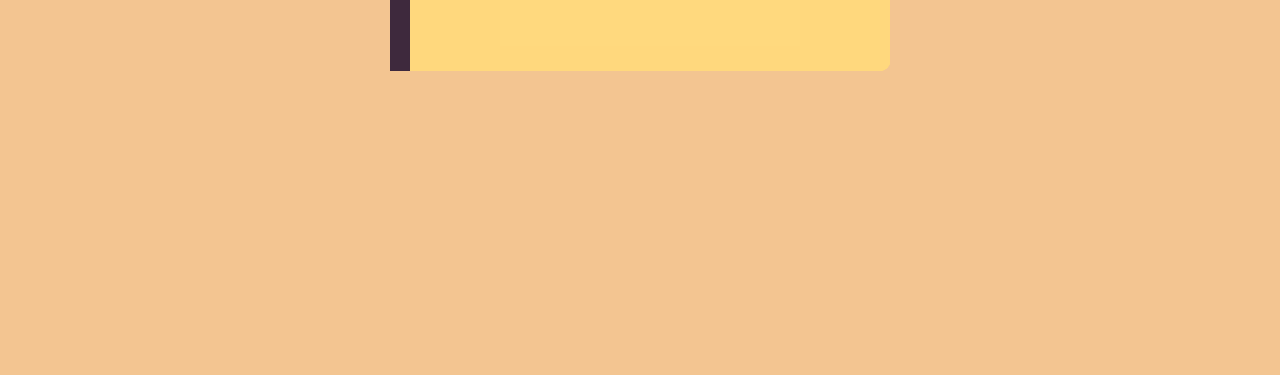
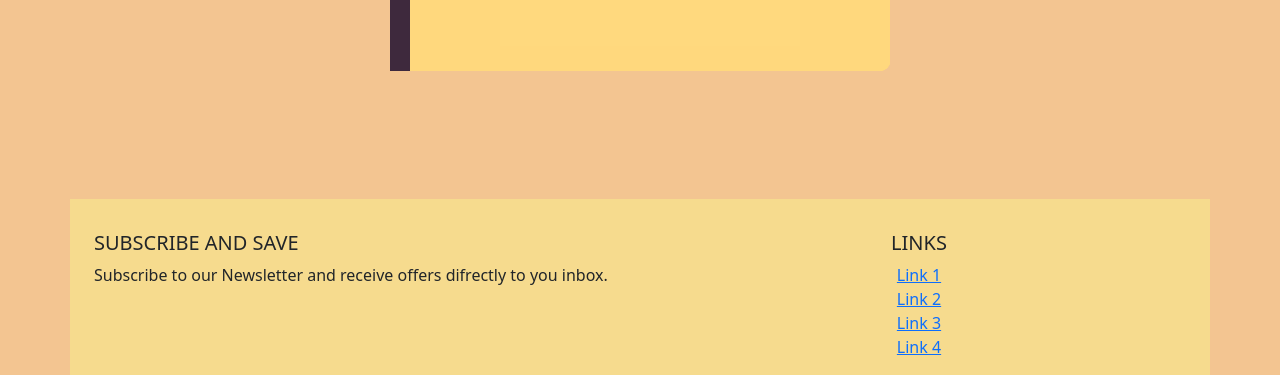
Before and after one commit to estevanconestoga/magic-cakes, a PHP site: page / in a window 1280 px wide. Shown: the part 432-807 px from the top of the page. Before the commit the page ends 503 px from the top, so only its background shows below. Run offline with PHP 8.4, Linux system fonts and the light colour scheme; some libraries are stand-ins or nearby versions.

Commit message:
Footer Commit

```diff
--- a/index.html
+++ b/index.html
@@ -102,11 +102,6 @@
 
         </div>
 
-
-
-
-
-
       </div>
 
       <!-- next button -->
@@ -116,6 +111,40 @@
       </button>
     </div>
     <script src="menu.js"></script>
+
+
+<footer class="container">
+  <div class="container-fluid text-center text-md-left">
+    <div class="row">
+      <div class="col-md-6 mt-md-0 mt-3">
+        <h5 class="text-uppercase footer-content-h">Subscribe and Save</h5>
+        <p class="footer-content-b">Subscribe to our Newsletter and receive offers difrectly to you inbox.</p>
+      </div>
+      <hr class="clearfix w-100 d-md-none pb-3">
+
+      <div class="col-md-6 mb-md-0 mb-3">
+
+        <h5 class="text-uppercase">Links</h5>
+
+        <ul class="list-unstyled">
+          <li>
+            <a href="#!">Link 1</a>
+          </li>
+          <li>
+            <a href="#!">Link 2</a>
+          </li>
+          <li>
+            <a href="#!">Link 3</a>
+          </li>
+          <li>
+            <a href="#!">Link 4</a>
+          </li>
+        </ul>
+
+      </div>
+    </div>
+  </div>
+</footer>
   </body>
 
 </html>
--- a/style.css
+++ b/style.css
@@ -188,3 +188,15 @@
 #p3{
   z-index: 1;
 }
+
+.footer-content-h, .footer-content-b {
+  text-align: left;
+}
+
+footer {
+  padding-top: 2em;
+  background-color: #f6db8e;
+  margin-top: 8em;
+  margin-left: 0 !important;
+  margin-right: 0 !important;
+}
```
